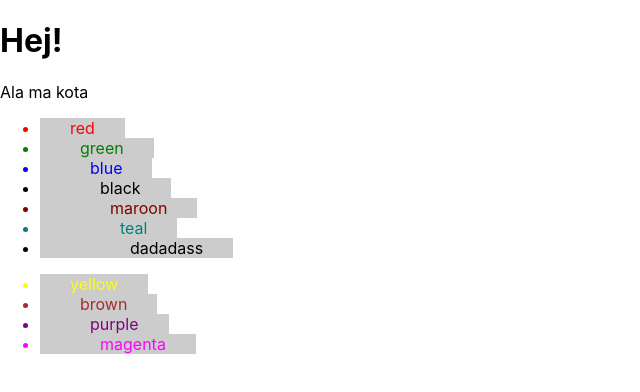
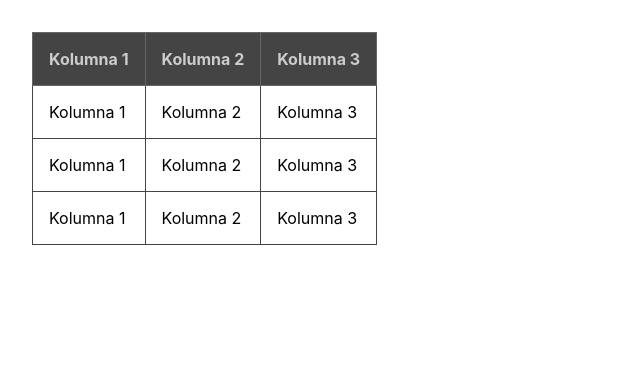
Before and after one commit to argasek/codebrainers-2020-09, a React (Create React App) app: page / in a window 1280 px wide. Shown: the top 392 px of the page, without its empty margins (0-640 px from the left). Built offline with nearby package versions, Linux system fonts and the light colour scheme.

Commit message:
Exercise 07 -- Task 2 -- Implement StudentList component with sorting key as a user-defined property.

```diff
--- a/src/App.css
+++ b/src/App.css
@@ -1,5 +1,18 @@
-.list-item {
-  padding-left: 30px;
-  padding-right: 30px;
-  background-color: #cccccc;
+body {
+  padding: 2rem;
 }
+
+.student-table {
+  border-collapse: collapse;
+}
+
+.student-table td, .student-table th {
+  border: 1px solid #444;
+  padding: 1rem;
+}
+
+.student-table th {
+  background-color: #444;
+  border: 1px solid #666;
+  color: #ccc;
+}
--- a/src/App.js
+++ b/src/App.js
@@ -1,21 +1,36 @@
 import React from 'react';
 import './App.css';
-import ListItems from "./components/ListItems";
-
 
 function App() {
-    const arr1 = [ 'red', 'green', 'blue', 'black', 'maroon', 'teal', 'dadadass' ];
-    const arr2 = [ 'yellow', 'brown', 'purple', 'magenta'];
     return (
         <div>
-            <h1>Hej!</h1>
-            <p>Ala ma kota</p>
-            <ul>
-                <ListItems listItems={ arr1 } color={3} />
-            </ul>
-            <ul>
-                <ListItems listItems={ arr2 } color={3} />
-            </ul>
+            <table className='student-table' cellSpacing="0" cellPadding="0">
+                <thead>
+                    <tr>
+                        <th>Kolumna 1</th>
+                        <th>Kolumna 2</th>
+                        <th>Kolumna 3</th>
+                    </tr>
+                </thead>
+                <tbody>
+                    <tr>
+                        <td>Kolumna 1</td>
+                        <td>Kolumna 2</td>
+                        <td>Kolumna 3</td>
+                    </tr>
+                    <tr>
+                        <td>Kolumna 1</td>
+                        <td>Kolumna 2</td>
+                        <td>Kolumna 3</td>
+
+                    </tr>
+                    <tr>
+                        <td>Kolumna 1</td>
+                        <td>Kolumna 2</td>
+                        <td>Kolumna 3</td>
+                    </tr>
+                </tbody>
+            </table>
         </div>
     );
 }
--- a/src/components/ListItems.js
+++ /dev/null
@@ -1,13 +0,0 @@
-import React from "react";
-
-const ListItems = ({ listItems }) => listItems.map((color, index) => {
-    const paddingLeft = (30 + (index * 10)).toString() + 'px';
-    const style = { paddingLeft };
-    return (
-        <li key={ color } style={ { color } }>
-            <span className='list-item' style={ style }> { color }</span>
-        </li>
-    )
-});
-
-export default ListItems;
```
Also changed, not shown: src/models/student.js (added, +19 -0 lines).
